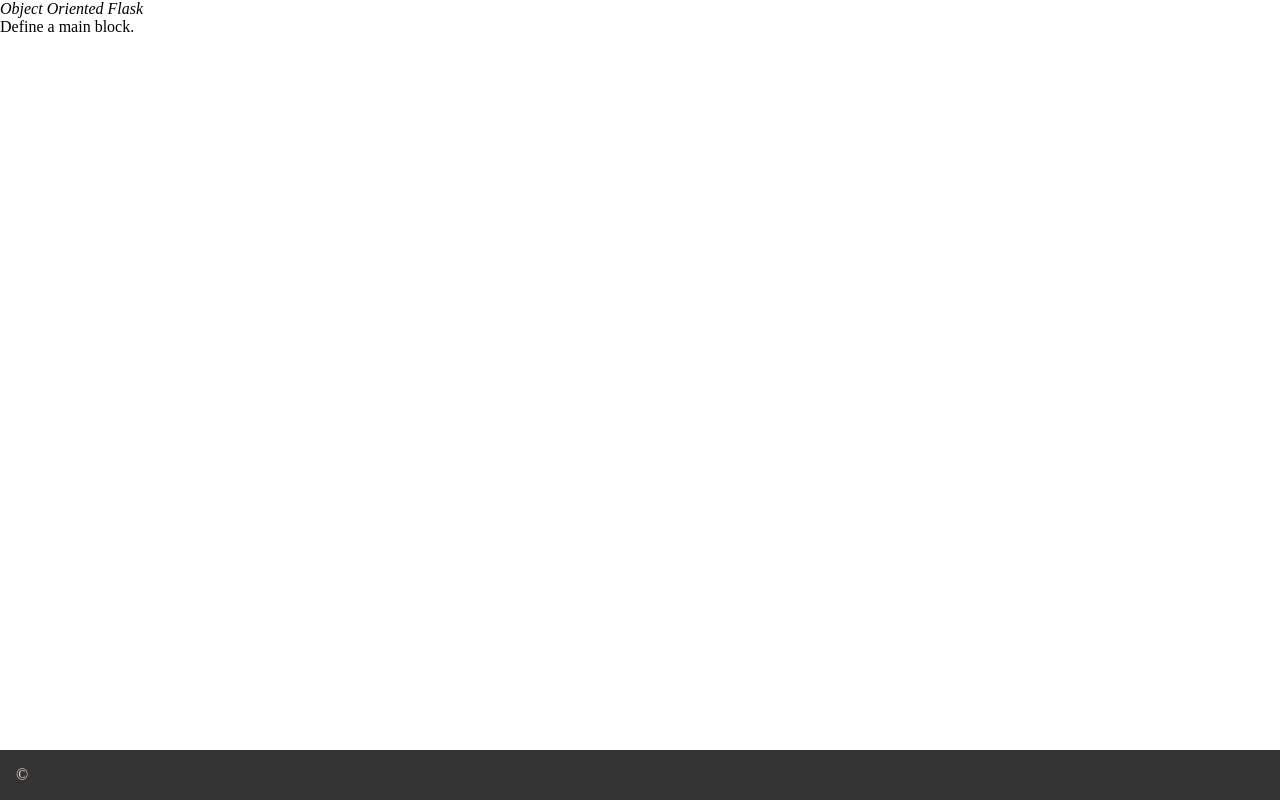
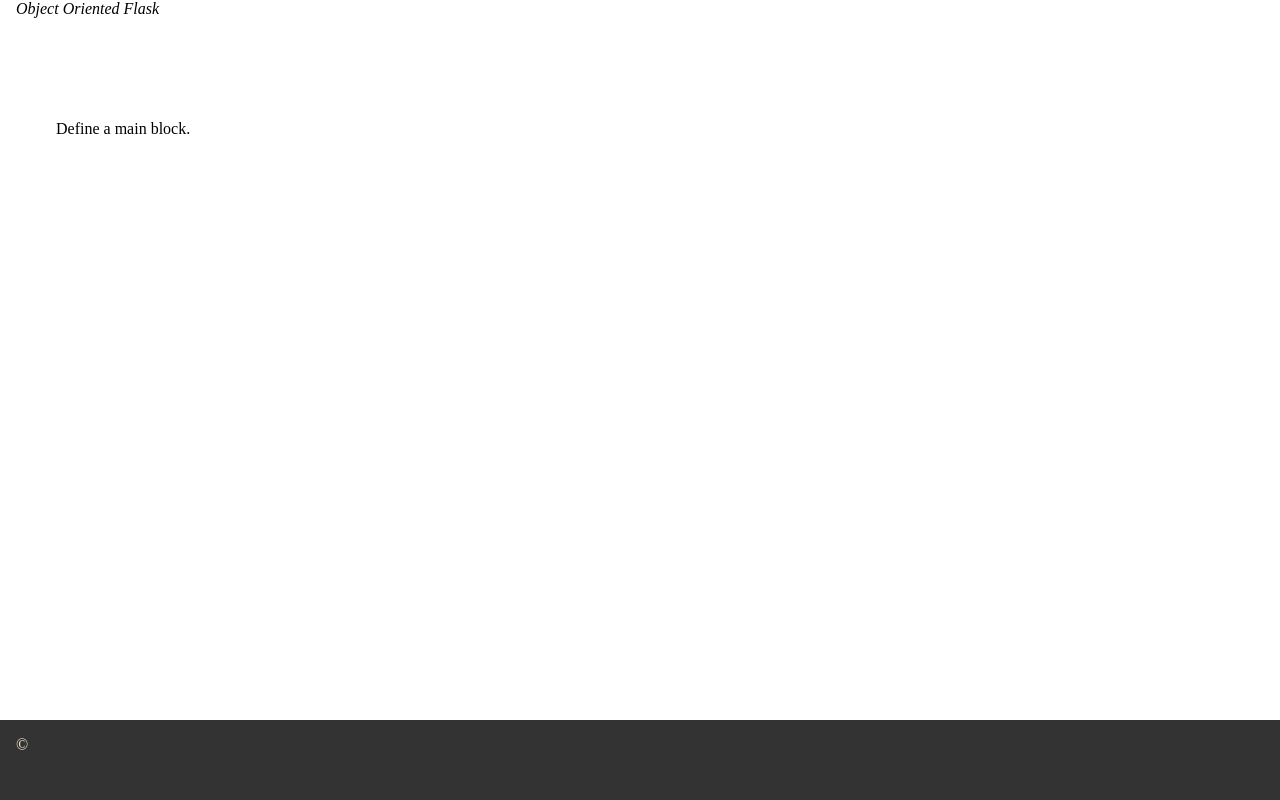
Before and after one commit to dcloutman/oort-web-framework, a Python web app: template templates/__base.jinja in a window 1280 px wide. Run offline with Jinja, Linux system fonts and the light colour scheme; the template is opened without the code that fills it, so the values that code supplies are empty.

Commit message:
Added Sass capabilities for building site-wide styles.

```diff
--- /dev/null
+++ b/fe-src/sass/main.scss
@@ -0,0 +1,71 @@
+body {
+    margin: 0;
+}
+
+address,
+article,
+aside,
+blockquote,
+canvas,
+dd,
+div,
+dl,
+dt,
+fieldset,
+figcaption,
+figure,
+footer,
+form,
+h1,
+h2,
+h3,
+h4,
+h5,
+h6,
+header,
+hr,
+li,
+main,
+nav,
+noscript,
+ol,
+p,
+pre,
+section,
+table,
+tfoot,
+ul,
+video {
+    overflow: auto;
+    box-sizing: border-box;
+}
+
+body>header {
+    padding: 0 1em;
+    min-height: 15vh;
+}
+
+main {
+    padding: 0 1em;
+    max-width: 1200px;
+    margin: 0 auto;
+
+    min-height: 75vh;
+}
+
+.flex-container {
+    display: flex;
+    flex-direction: row;
+    flex-wrap: wrap;
+    justify-content: space-evenly;
+}
+
+footer {
+    min-height: 10vh;
+    color: antiquewhite;
+    background-color: #333;
+    width: 100%;
+    padding: 1em;
+    position: fixed;
+    bottom: 0;
+}
--- a/static/css/main.css
+++ b/static/css/main.css
@@ -2,7 +2,65 @@ body {
   margin: 0;
 }
 
+address,
+article,
+aside,
+blockquote,
+canvas,
+dd,
+div,
+dl,
+dt,
+fieldset,
+figcaption,
+figure,
+footer,
+form,
+h1,
+h2,
+h3,
+h4,
+h5,
+h6,
+header,
+hr,
+li,
+main,
+nav,
+noscript,
+ol,
+p,
+pre,
+section,
+table,
+tfoot,
+ul,
+video {
+  overflow: auto;
+  box-sizing: border-box;
+}
+
+body > header {
+  padding: 0 1em;
+  min-height: 15vh;
+}
+
+main {
+  padding: 0 1em;
+  max-width: 1200px;
+  margin: 0 auto;
+  min-height: 75vh;
+}
+
+.flex-container {
+  display: flex;
+  flex-direction: row;
+  flex-wrap: wrap;
+  justify-content: space-evenly;
+}
+
 footer {
+  min-height: 10vh;
   color: antiquewhite;
   background-color: #333;
   width: 100%;
@@ -10,3 +68,5 @@ footer {
   position: fixed;
   bottom: 0;
 }
+
+/*# sourceMappingURL=main.css.map */
```
Also changed, not shown: fe-src/sass/package.json (added, +17 -0 lines), fe-src/sass/package-lock.json (added), 2 other files. Lines whose indentation alone changed are shown as unchanged.
